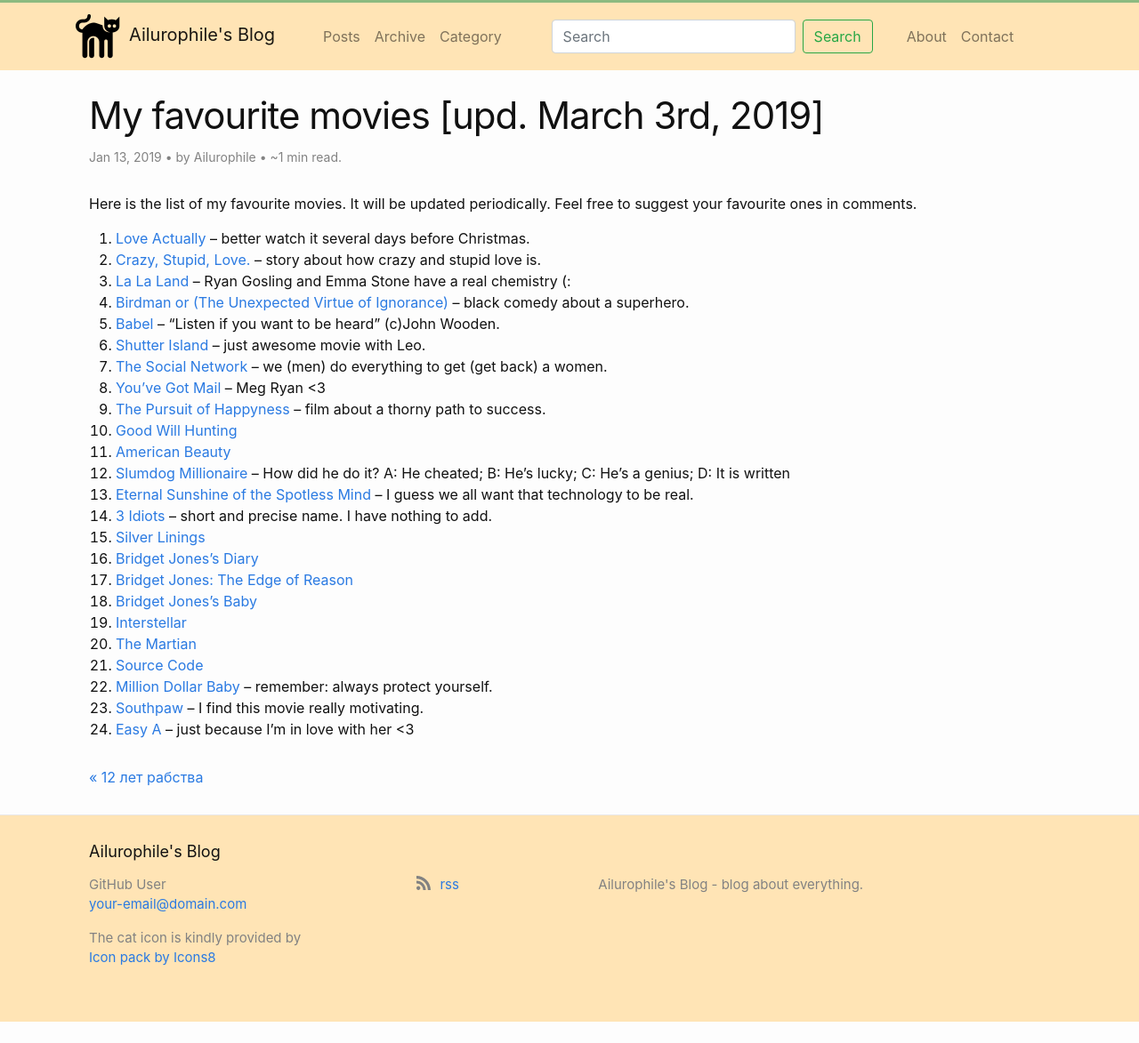
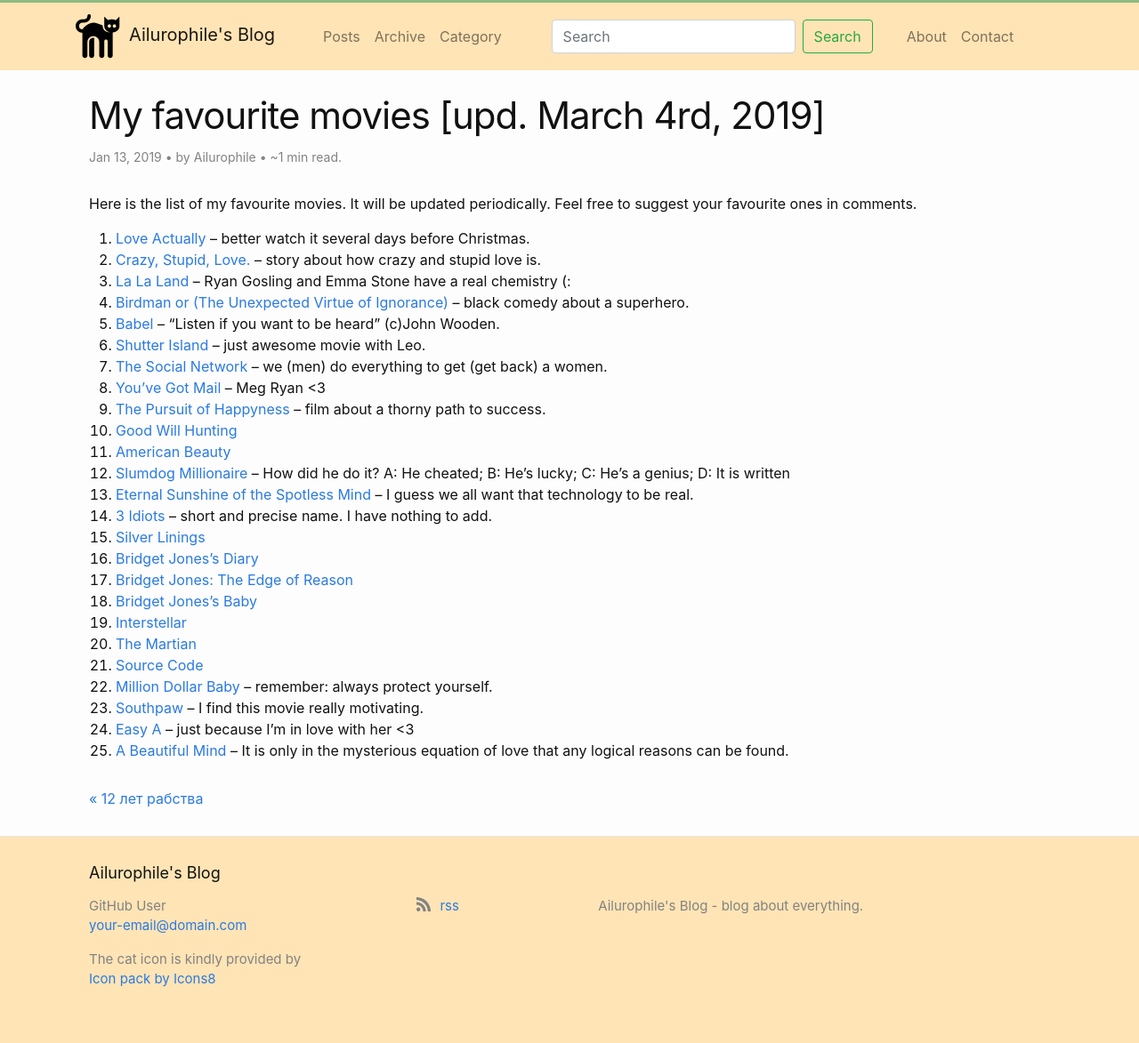
Before and after one commit to dovletov/dovletov.github.io, a Jekyll site: the page built from _posts/2019-01-13-my-favourite-movies.md, in a window 1280 px wide. Shown: the whole page at 89% size. Built offline with Jekyll 4.4.1, drawn with Linux system fonts in a browser that asks for light colours; comment, search, counter and statistics services are not loaded; before the commit the page ends 1149 px from its top, so only the background shows below that.

Commit message:
Added new film

```diff
--- a/_posts/2019-01-13-my-favourite-movies.md
+++ b/_posts/2019-01-13-my-favourite-movies.md
@@ -1,5 +1,5 @@
 ---
-title: My favourite movies [upd. March 3rd, 2019]
+title: My favourite movies [upd. March 4rd, 2019]
 layout: post
 author: Ailurophile
 date: '2019-01-13 13:07:46'
@@ -38,3 +38,4 @@
 22. [Million Dollar Baby](https://www.imdb.com/title/tt0405159/) -- remember: always protect yourself.
 23. [Southpaw](https://www.imdb.com/title/tt1798684/) -- I find this movie really motivating.
 24. [Easy A](https://www.imdb.com/title/tt1282140/) -- just because I'm in love with her <3
+25. [A Beautiful Mind](https://www.imdb.com/title/tt0268978/) -- It is only in the mysterious equation of love that any logical reasons can be found.
```
